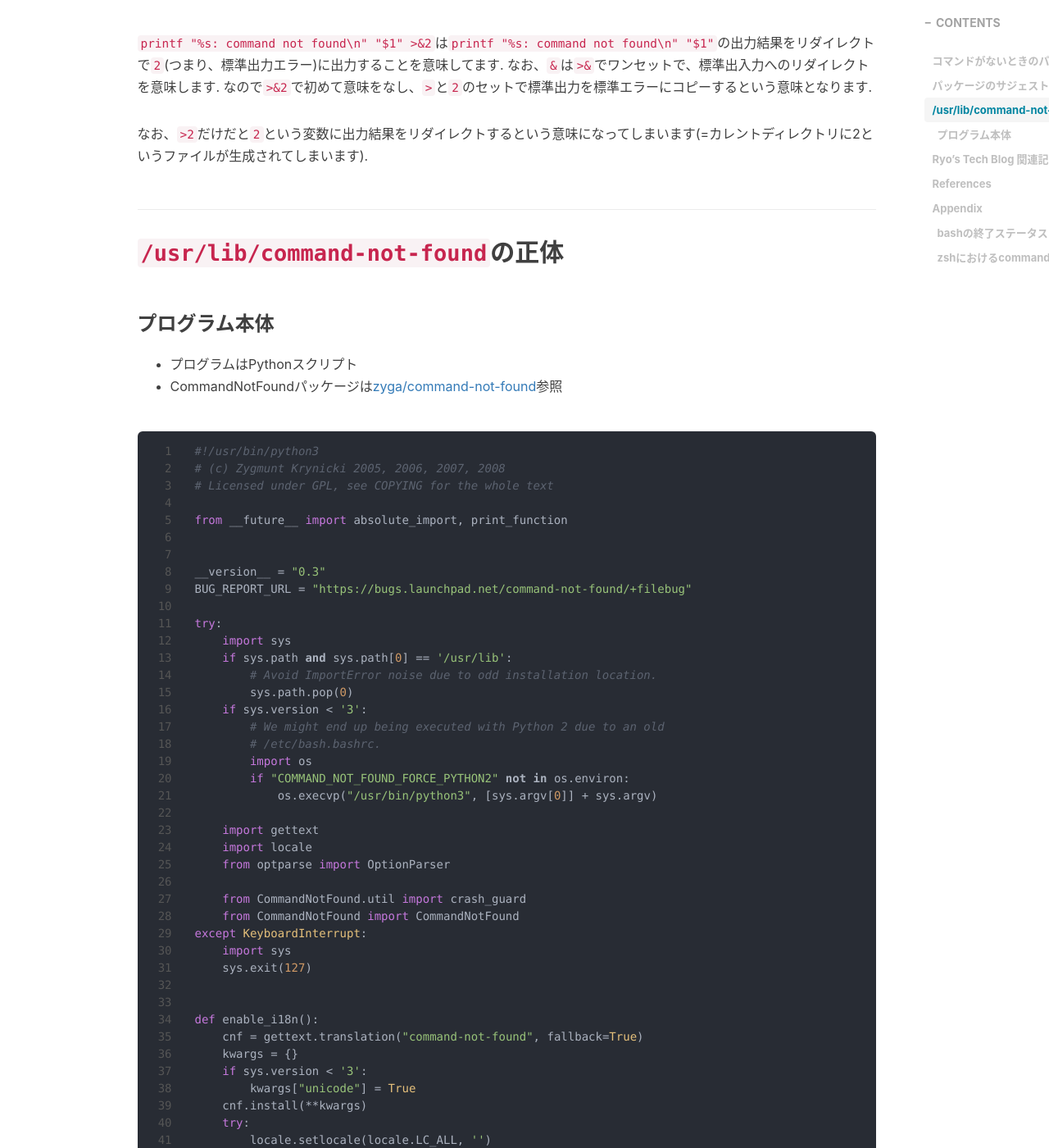
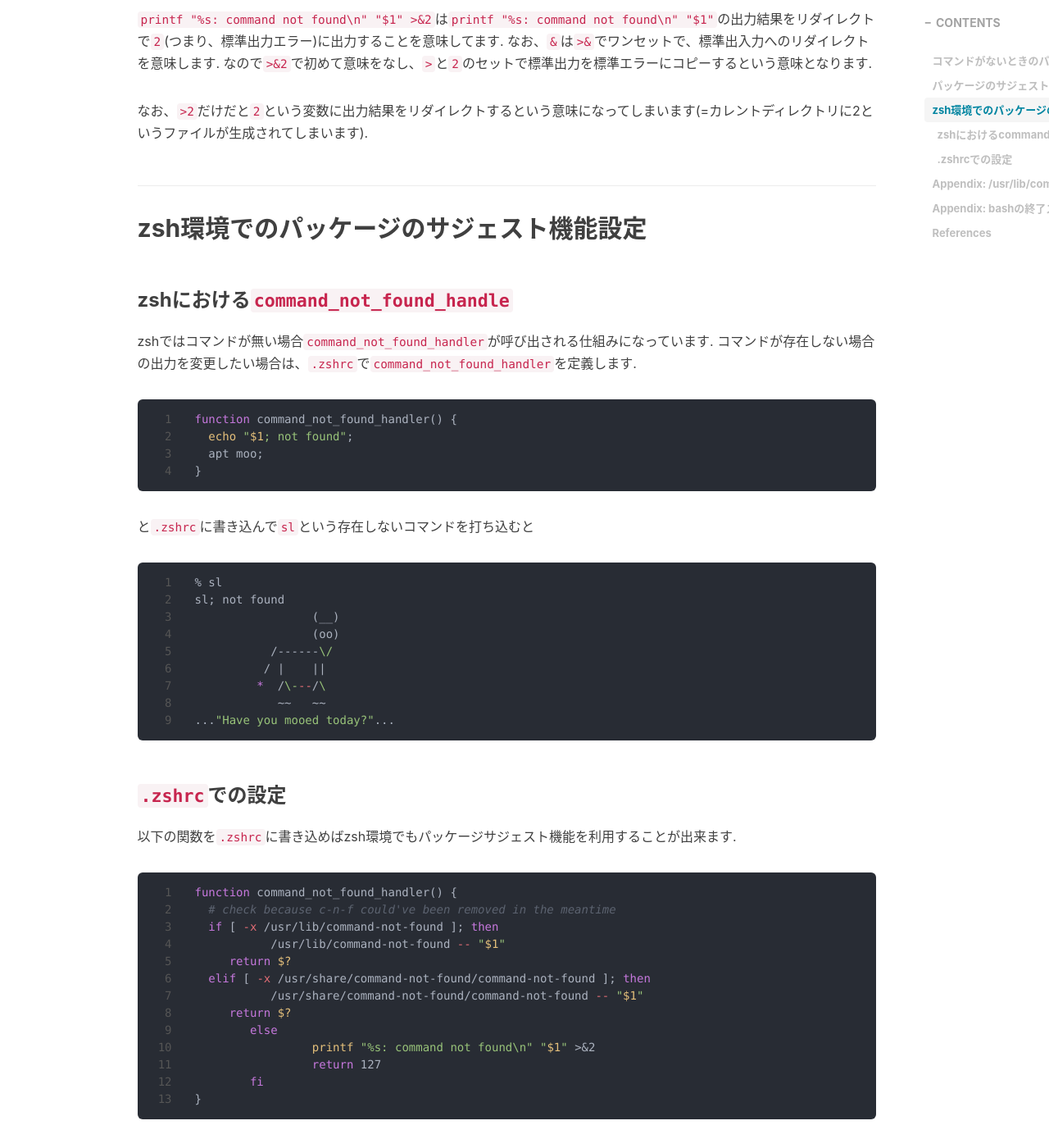
Before and after one commit to RyoNakagami/RyoNakagami.github.io, a Jekyll site: the page built from _posts/2022-02-06-suggest-apt-packages-function.md, in a window 1280 px wide and 1400 px high, scrolled down 3702 px. Shown: the whole window at 82% size. Built offline with Jekyll 4.4.1, drawn with Linux system fonts in a browser that asks for light colours; nearby versions of some CDN libraries; comment, search, counter and statistics services are not loaded; some of the changed text lies outside the part shown.

Commit message:
FIX index 20220206

````diff
--- a/_posts/2022-02-06-suggest-apt-packages-function.md
+++ b/_posts/2022-02-06-suggest-apt-packages-function.md
@@ -11,30 +11,31 @@ purpose:
 tags:
 
 - Linux
-- apt
 ---
 
 
 
-**Table of Contents**
+<div style='border-radius: 1em; border-style:solid; border-color:#D3D3D3; background-color:#F8F8F8'>
+<p class="h4">&nbsp;&nbsp;Table of Contents</p>
 <!-- START doctoc generated TOC please keep comment here to allow auto update -->
 <!-- DON'T EDIT THIS SECTION, INSTEAD RE-RUN doctoc TO UPDATE -->
 
 - [コマンドがないときのパッケージのサジェスト](#%E3%82%B3%E3%83%9E%E3%83%B3%E3%83%89%E3%81%8C%E3%81%AA%E3%81%84%E3%81%A8%E3%81%8D%E3%81%AE%E3%83%91%E3%83%83%E3%82%B1%E3%83%BC%E3%82%B8%E3%81%AE%E3%82%B5%E3%82%B8%E3%82%A7%E3%82%B9%E3%83%88)
 - [パッケージのサジェストの仕組み](#%E3%83%91%E3%83%83%E3%82%B1%E3%83%BC%E3%82%B8%E3%81%AE%E3%82%B5%E3%82%B8%E3%82%A7%E3%82%B9%E3%83%88%E3%81%AE%E4%BB%95%E7%B5%84%E3%81%BF)
-- [`/usr/lib/command-not-found`の正体](#usrlibcommand-not-found%E3%81%AE%E6%AD%A3%E4%BD%93)
-  - [プログラム本体](#%E3%83%97%E3%83%AD%E3%82%B0%E3%83%A9%E3%83%A0%E6%9C%AC%E4%BD%93)
-- [Ryo's Tech Blog 関連記事](#ryos-tech-blog-%E9%96%A2%E9%80%A3%E8%A8%98%E4%BA%8B)
+- [zsh環境でのパッケージのサジェスト機能設定](#zsh%E7%92%B0%E5%A2%83%E3%81%A7%E3%81%AE%E3%83%91%E3%83%83%E3%82%B1%E3%83%BC%E3%82%B8%E3%81%AE%E3%82%B5%E3%82%B8%E3%82%A7%E3%82%B9%E3%83%88%E6%A9%9F%E8%83%BD%E8%A8%AD%E5%AE%9A)
+  - [zshにおける`command_not_found_handle`](#zsh%E3%81%AB%E3%81%8A%E3%81%91%E3%82%8Bcommand_not_found_handle)
+  - [`.zshrc`での設定](#zshrc%E3%81%A7%E3%81%AE%E8%A8%AD%E5%AE%9A)
+- [Appendix: `/usr/lib/command-not-found`の正体](#appendix-usrlibcommand-not-found%E3%81%AE%E6%AD%A3%E4%BD%93)
+- [Appendix: bashの終了ステータス](#appendix-bash%E3%81%AE%E7%B5%82%E4%BA%86%E3%82%B9%E3%83%86%E3%83%BC%E3%82%BF%E3%82%B9)
 - [References](#references)
-- [Appendix](#appendix)
-  - [bashの終了ステータス](#bash%E3%81%AE%E7%B5%82%E4%BA%86%E3%82%B9%E3%83%86%E3%83%BC%E3%82%BF%E3%82%B9)
-  - [zshにおける`command_not_found_handle`](#zsh%E3%81%AB%E3%81%8A%E3%81%91%E3%82%8Bcommand_not_found_handle)
 
 <!-- END doctoc generated TOC please keep comment here to allow auto update -->
 
+</div>
+
 ## コマンドがないときのパッケージのサジェスト
 
-bashでは、ユーザーが入力したコマンドが存在しない場合， エラーを表示するだけでなく、必要となりそうなパッケージを推測・提案してくれる機能があります.
+bashでは、ユーザーが入力したコマンドが存在しない場合， エラーを表示するだけでなく、必要となりそうなパッケージを推測, 提案してくれる機能があります.
 
 ```bash
 $ sl
@@ -129,8 +130,57 @@ if [ -x /usr/lib/command-not-found -o -x /usr/share/command-not-found/command-no
 
 なお、`>2`だけだと`2`という変数に出力結果をリダイレクトするという意味になってしまいます(=カレントディレクトリに2というファイルが生成されてしまいます).
 
-## `/usr/lib/command-not-found`の正体
-### プログラム本体
+
+
+## zsh環境でのパッケージのサジェスト機能設定
+### zshにおける`command_not_found_handle`
+
+zshではコマンドが無い場合`command_not_found_handler`が呼び出される仕組みになっています.
+コマンドが存在しない場合の出力を変更したい場合は、`.zshrc`で`command_not_found_handler`を定義します.
+
+```zsh
+function command_not_found_handler() {
+  echo "$1; not found";
+  apt moo;
+}
+```
+
+と`.zshrc`に書き込んで`sl`という存在しないコマンドを打ち込むと
+
+```zsh
+% sl
+sl; not found
+                 (__)
+                 (oo)
+           /------\/
+          / |    ||
+         *  /\---/\
+            ~~   ~~
+..."Have you mooed today?"...
+```
+
+### `.zshrc`での設定
+
+以下の関数を`.zshrc`に書き込めばzsh環境でもパッケージサジェスト機能を利用することが出来ます.
+
+```zsh
+function command_not_found_handler() {
+  # check because c-n-f could've been removed in the meantime
+  if [ -x /usr/lib/command-not-found ]; then
+	   /usr/lib/command-not-found -- "$1"
+     return $?
+  elif [ -x /usr/share/command-not-found/command-not-found ]; then
+	   /usr/share/command-not-found/command-not-found -- "$1"
+     return $?
+	else
+		 printf "%s: command not found\n" "$1" >&2
+		 return 127
+	fi
+}
+```
+
+
+## Appendix: `/usr/lib/command-not-found`の正体
 
 - プログラムはPythonスクリプト
 - CommandNotFoundパッケージは[zyga/command-not-found](https://github.com/zyga/command-not-found)参照
@@ -240,17 +290,7 @@ if __name__ == "__main__":
 ```
 
 
-## Ryo's Tech Blog 関連記事
-
-- [Ubuntu環境構築基礎知識：パッケージの管理](https://ryonakagami.github.io/2020/12/20/packages-manager-apt-command/)
-
-## References
-
-- [Ubuntu wiki > CommandNotFoundMagic](https://wiki.ubuntu.com/CommandNotFoundMagic)
-- [zyga/command-not-found](https://github.com/zyga/command-not-found)
-
-## Appendix
-### bashの終了ステータス
+## Appendix: bashの終了ステータス
 
 コマンド終了時には「終了ステータス(exit-status)」と呼ばれるコマンドの成否を表す数値が特殊変数 `$?` に自動で設定されます. bashの終了ステータスの範囲は 0 から 255 で、0 は正常終了、それ以外は異常終了です. 予約済みの終了ステータス一覧は以下、
 
@@ -264,28 +304,14 @@ if __name__ == "__main__":
 |128+n| シグナル n で終了|
 |255| 範囲外の終了ステータス |
 
-### zshにおける`command_not_found_handle`
 
-zshではコマンドが無い場合`command_not_found_handler`が呼び出される仕組みになっています.
-コマンドが存在しない場合の出力を変更したい場合は、`.zshrc`で`command_not_found_handler`を定義します.
+## References
 
-```
-function command_not_found_handler() {
-  echo "$1; not found";
-  apt moo;
-}
-```
+> 関連ポスト
 
-と`.zshrc`に書き込んで`sl`という存在しないコマンドを打ち込むと
+- [Ubuntu環境構築基礎知識：パッケージの管理](https://ryonakagami.github.io/2020/12/20/packages-manager-apt-command/)
 
-```zsh
-% sl
-sl; not found
-                 (__)
-                 (oo)
-           /------\/
-          / |    ||
-         *  /\---/\
-            ~~   ~~
-..."Have you mooed today?"...
-```
+> オンラインマテリアル
+
+- [Ubuntu wiki > CommandNotFoundMagic](https://wiki.ubuntu.com/CommandNotFoundMagic)
+- [zyga/command-not-found](https://github.com/zyga/command-not-found)
````
Also changed, not shown: other parts of _posts/2022-02-06-suggest-apt-packages-function.md (+1 -1 lines).
